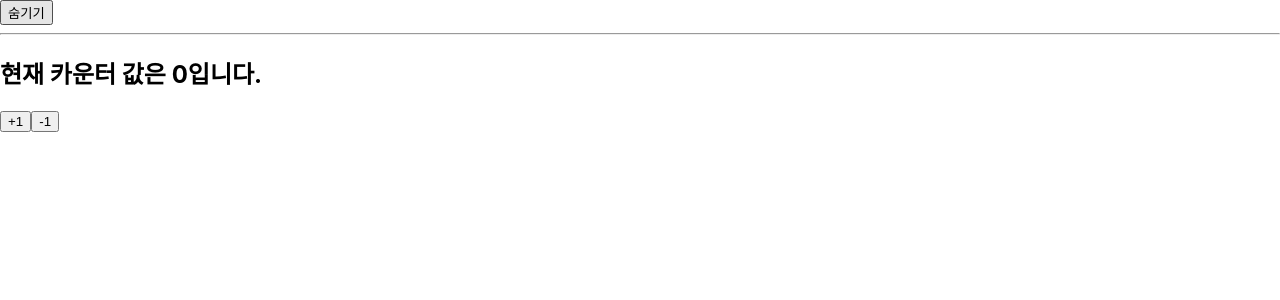
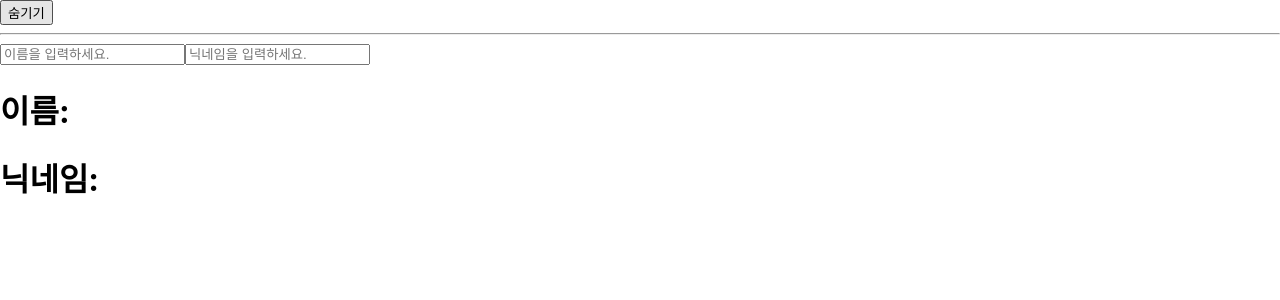
Before and after one commit to mae-noh/React-do-it, a React (Create React App) app: page / in a window 1280 px wide. Both pictures are taken after a click on the button "보이기". Shown: the top 300 px of the page. Built offline with nearby package versions, Linux system fonts and the light colour scheme.

Commit message:
useReducer(): Info

```diff
--- a/src/App.js
+++ b/src/App.js
@@ -2,8 +2,8 @@ import React, { useState } from 'react';
 //import Say from './Say';
 //import EventPractice from './EventPractice';
 //import IterationSample from './IterationSample';
-import Counter from './Counter';
-//import Info from './Info';
+//import Counter from './Counter';
+import Info from './Info';
 
 const App = () => {
   const [visible, setVisible] = useState(false);
@@ -13,7 +13,7 @@ const App = () => {
         {visible ? '숨기기' : '보이기'}
       </button>
       <hr />
-      {visible && <Counter />}
+      {visible && <Info />}
     </div>
   );
 };
--- a/src/Info.js
+++ b/src/Info.js
@@ -1,25 +1,24 @@
-import React, { useState, useEffect } from 'react';
+import React, { useReducer } from 'react';
+
+function reducer(state, action) {
+    return {
+        ...state,
+        [action.name]: action.value
+    };
+}
 
 const Info = () => {
-    const [name, setName] = useState('');
-    const [nickname, setNickname] = useState('');
 
-    useEffect(() => {
-        console.log('effect');
-        console.log(name);
-        return () => {
-            console.log('cleanup');
-            console.log(name);
-        };
-    }, []);
+    const [state, dispatch] = useReducer(reducer, {
+        name: '',
+        nickname: ''
+    });
 
-    const onChangeName = e => {
-        setName(e.target.value);
-    };
+    const { name, nickname } = state;
 
-    const onChangeNickname = e => {
-        setNickname(e.target.value);
-    };
+    const onChange = e => {
+        dispatch(e.target);
+    }
 
     return (
         <div>
@@ -28,14 +27,14 @@ const Info = () => {
                 name="name"
                 value={name}
                 placeholder="이름을 입력하세요."
-                onChange={onChangeName}
+                onChange={onChange}
             />
             <input
                 type="text"
                 name="nickname"
                 value={nickname}
                 placeholder="닉네임을 입력하세요."
-                onChange={onChangeNickname}
+                onChange={onChange}
             />
             <h1>이름:{name} </h1>
             <h1>닉네임:{nickname}</h1>
```
